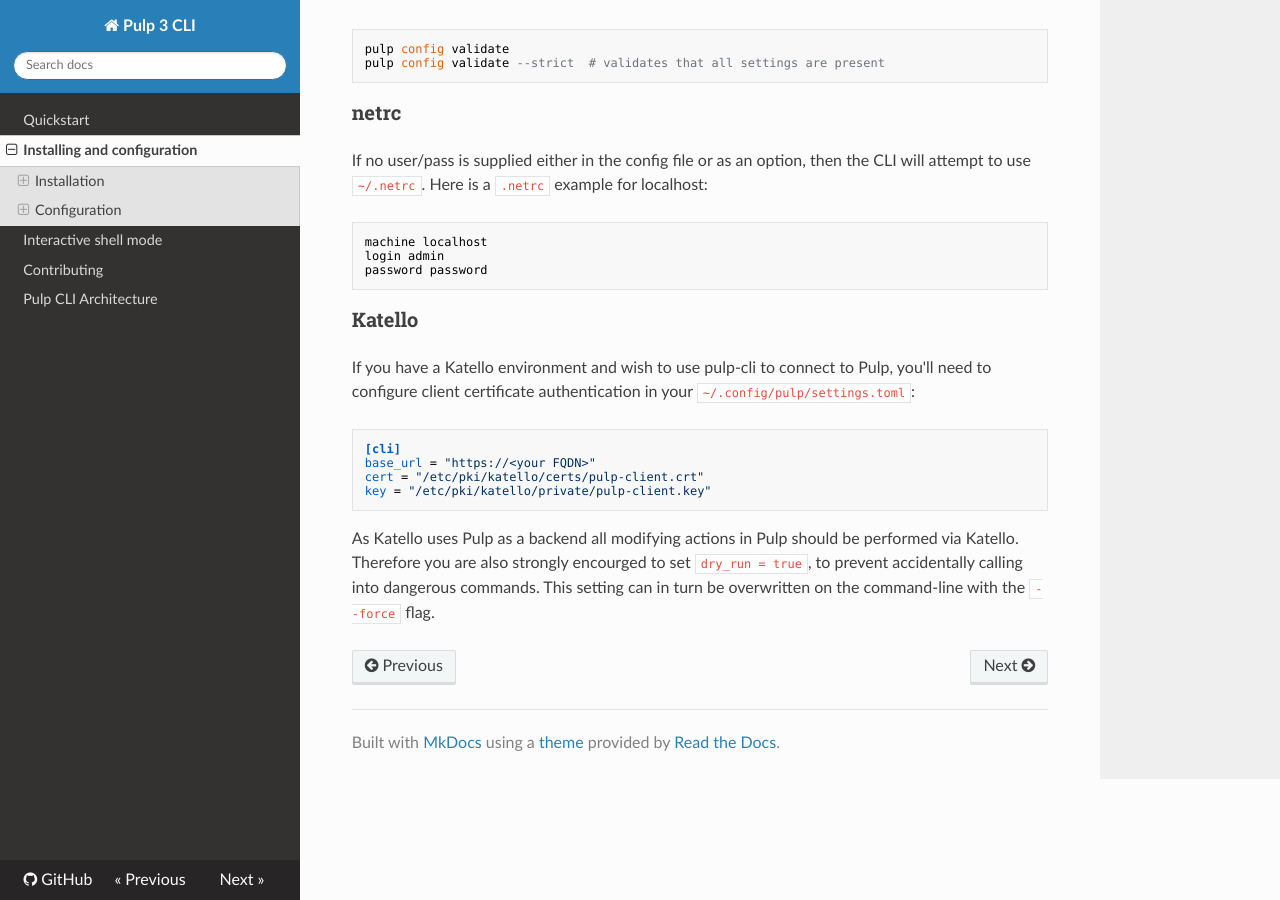
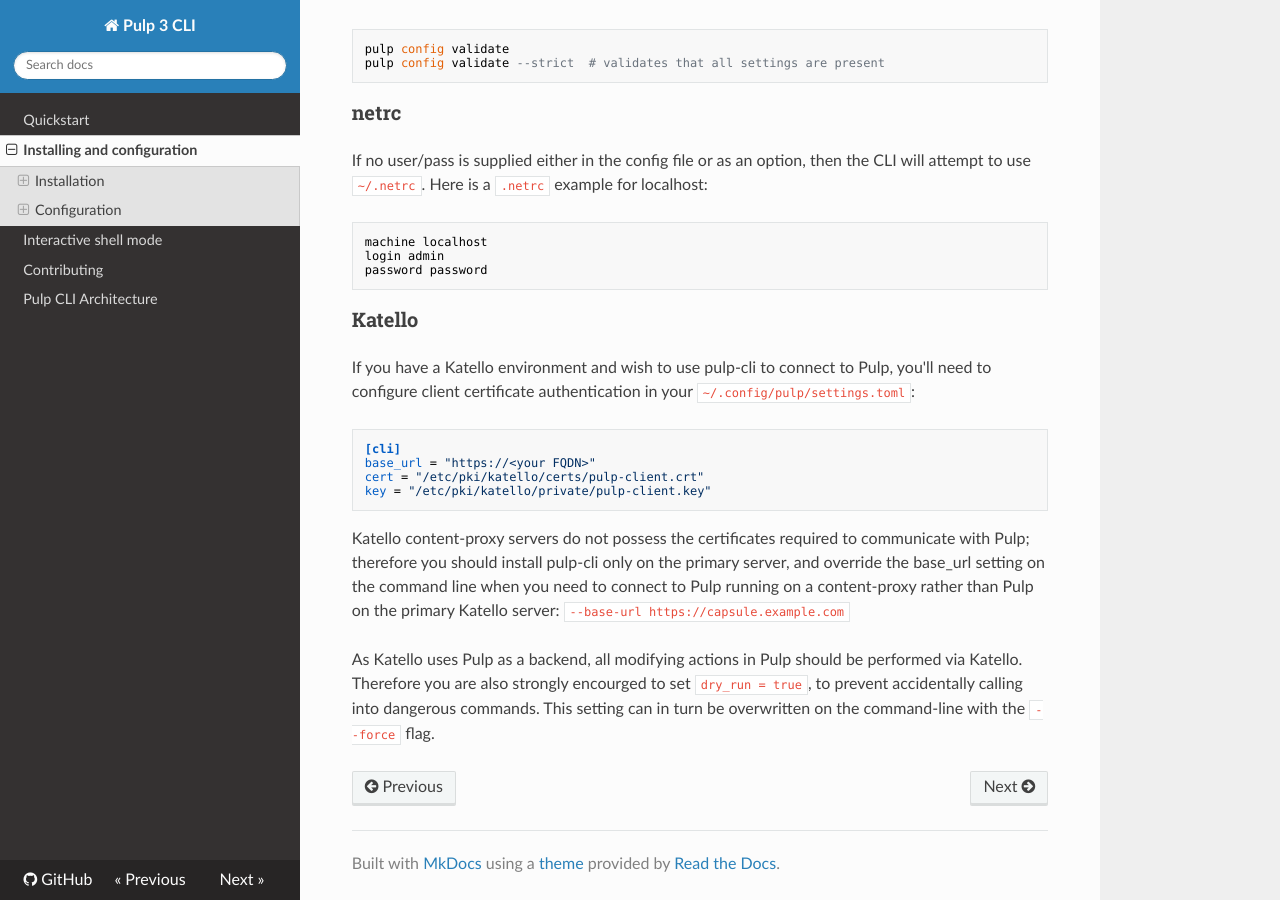
Before and after one commit to pulp/pulp-cli, an MkDocs documentation site: the page built from docs/install.md, in a window 1280 px wide and 900 px high, scrolled down 1234 px. Built offline with MkDocs 1.6.1, drawn with Linux system fonts in a browser that asks for light colours; nearby versions of some CDN libraries.

Commit message:
Document steps to use pulp-cli with Pulp running on Katello content-proxy
[noissue]

````diff
--- a/docs/install.md
+++ b/docs/install.md
@@ -87,6 +87,8 @@
 key = "/etc/pki/katello/private/pulp-client.key"
 ```
 
-As Katello uses Pulp as a backend all modifying actions in Pulp should be performed via Katello.
+Katello content-proxy servers do not possess the certificates required to communicate with Pulp; therefore you should install pulp-cli only on the primary server, and override the base_url setting on the command line when you need to connect to Pulp running on a content-proxy rather than Pulp on the primary Katello server: `--base-url https://capsule.example.com`
+
+As Katello uses Pulp as a backend, all modifying actions in Pulp should be performed via Katello.
 Therefore you are also strongly encourged to set `dry_run = true`, to prevent accidentally calling into dangerous commands.
 This setting can in turn be overwritten on the command-line with the `--force` flag.
````
